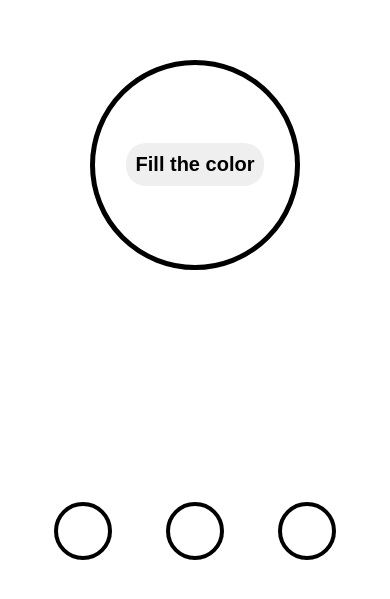
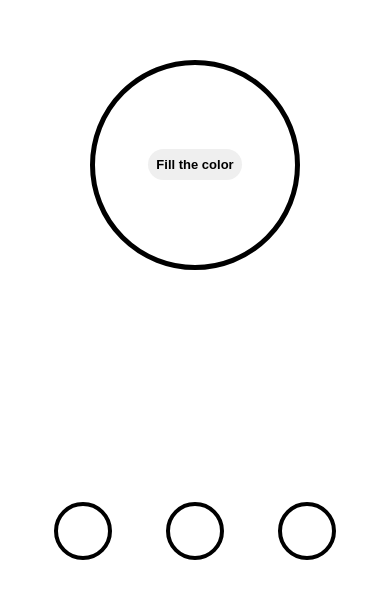
Before and after one commit to HalamLee/gradation, a plain HTML site: page index.html in a window 390 px wide. Shown: the part 173-772 px from the top of the page. Drawn offline with Linux system fonts and the light colour scheme.

Commit message:
모바일 화면 버튼 크기 조절

```diff
--- a/style.css
+++ b/style.css
@@ -73,4 +73,9 @@ body {
     height: 50px;
     border: 4px solid black;
   }
+
+  #btn {
+    font-size: 13px;
+    padding: 8px;
+  }
 }
```
